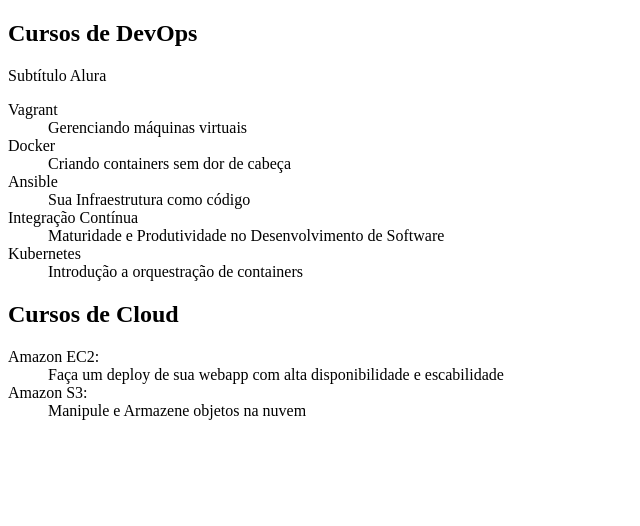
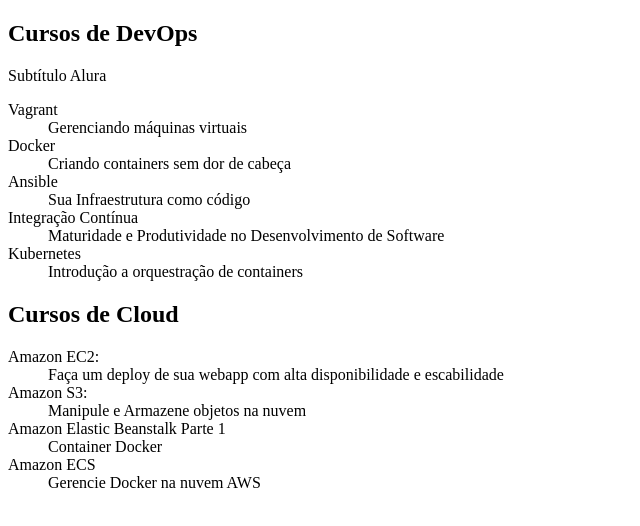
Before and after one commit to leobom97/GIT-CURSOALURA, a plain HTML site: page index.html in a window 1280 px wide. Shown: the whole page, without its empty margins (0-640 px from the left). Drawn offline with Linux system fonts and the light colour scheme.

Commit message:
Cursos de Beanstalk e ECS adicionados

```diff
--- a/index.html
+++ b/index.html
@@ -32,6 +32,13 @@
 
         <dt>Amazon S3:</dt>
         <dd>Manipule e Armazene objetos na nuvem</dd>
+
+        <dt>Amazon Elastic Beanstalk Parte 1</dt>
+        <dd>Container Docker</dd>
+
+
+        <dt>Amazon ECS</dt>
+        <dd>Gerencie Docker na nuvem AWS</dd>
     </dl>
 </body>
 </html>
```
